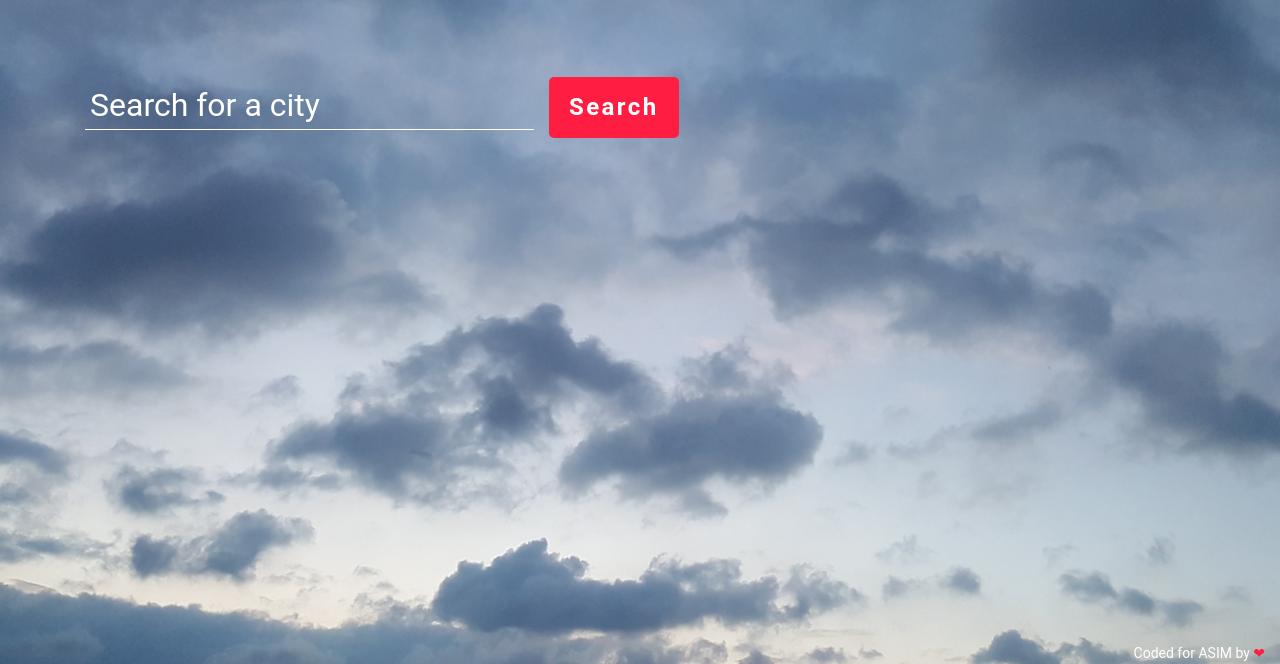
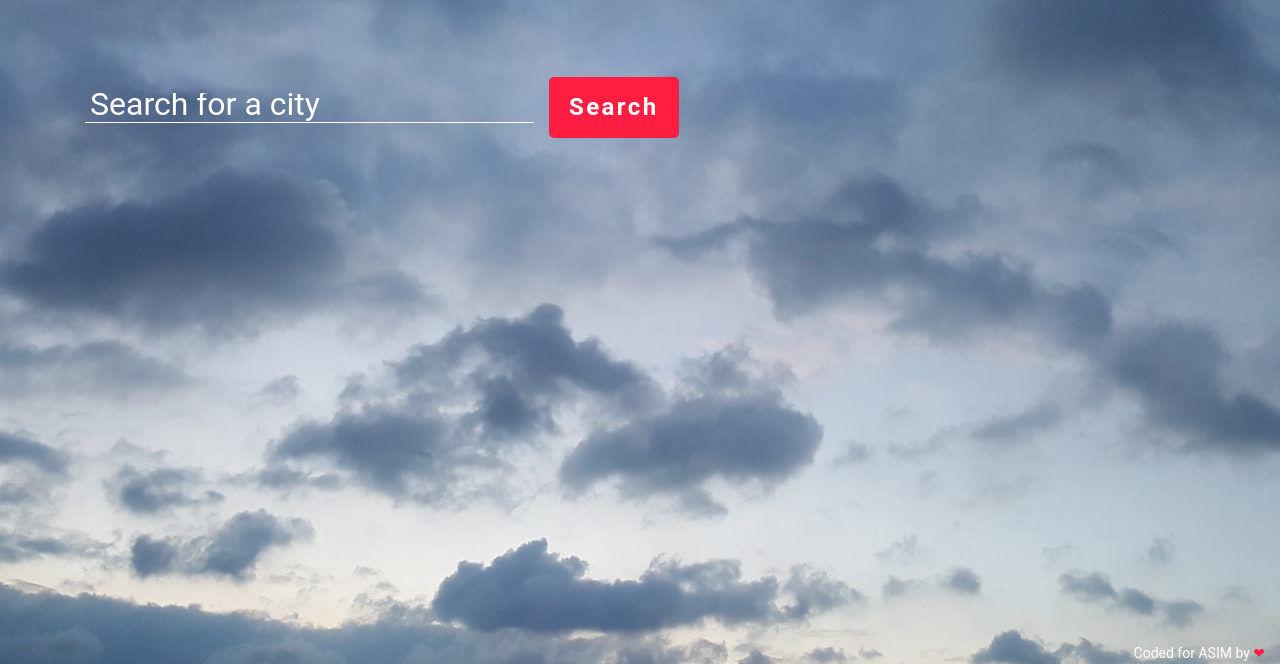
Before and after one commit to sefikkesim/Weather_app, a plain HTML site: page index.html in a window 1280 px wide. Shown: the part 136-800 px from the top of the page. Drawn offline with nearby package versions, Linux system fonts and the light colour scheme; no server answers.

Commit message:
Weather App

```diff
--- a/style.css
+++ b/style.css
@@ -112,7 +112,7 @@ justify-content: space-evenly;
 
 .top-banner form input {
   font-size: 2rem;
-  height: 45px;
+  height: 30px;
   padding: 5px 5px 10px;
   border-bottom: 1px solid;
 }
```
